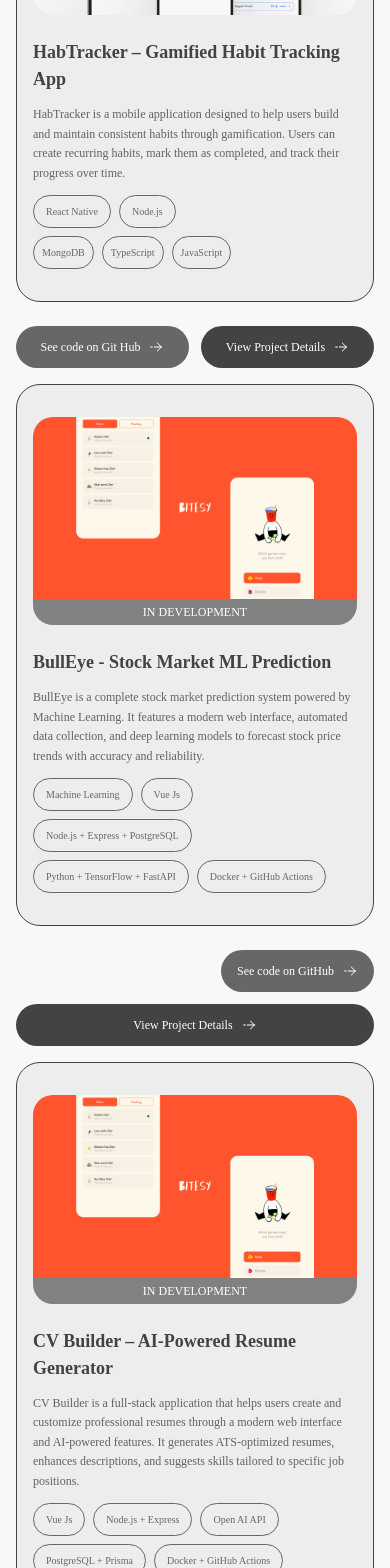
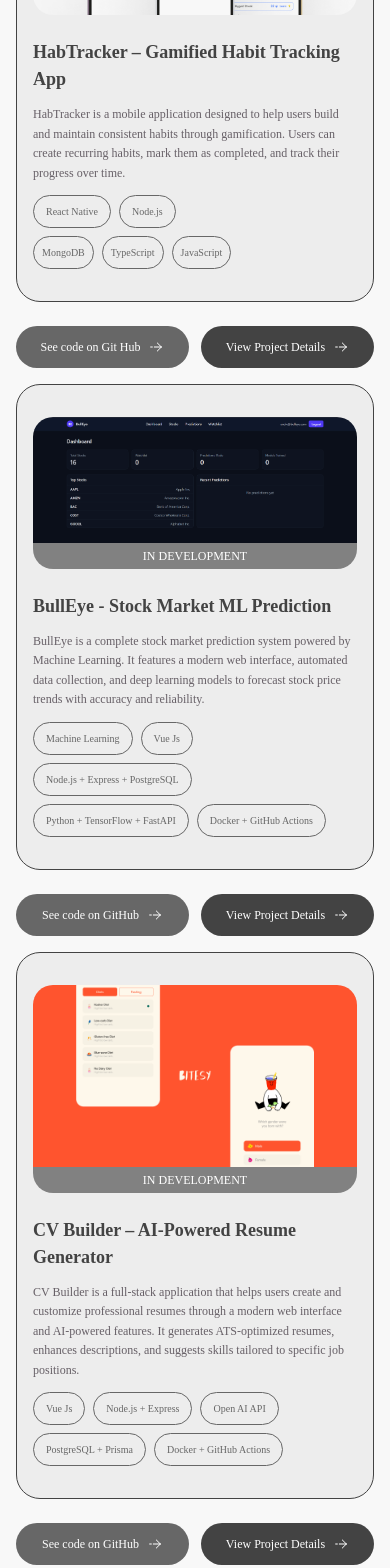
Before and after one commit to AndreRodrigues884/Portfolio, a Vue app: page /#/projects in a window 390 px wide. Shown: the part 432-2000 px from the top of the page. Built offline with nearby package versions, Linux system fonts and the light colour scheme.

Commit message:
update projects

```diff
--- a/package.json
+++ b/package.json
@@ -6,7 +6,9 @@
   "scripts": {
     "dev": "vite",
     "dev:backend": ".\\backend\\venv\\Scripts\\uvicorn.exe backend.server:app --reload --host 127.0.0.1 --port 8000",
-    "dev:all": "concurrently \"npm run dev:backend\" \"npm run dev\""
+    "dev:all": "concurrently \"npm run dev:backend\" \"npm run dev\"",
+    "build": "vite build",
+    "deploy": "gh-pages -d dist"
   },
   "dependencies": {
     "@tailwindcss/vite": "^4.1.11",
--- a/src/data/projects.js
+++ b/src/data/projects.js
@@ -6,6 +6,7 @@ import project3Img from '../assets/img/project1.png'
 import background_project1 from '../assets/img/project1.png'
 import background_project2 from '../assets/img/project2.png'
 import habtrackerVideo from '../assets/video/Habtracker.mp4'
+import bulleye_project from '../assets/img/bulleye.png'
 
 import figmaIcon from '../assets/img/figma.png'
 import miroIcon from '../assets/img/miro.png'
@@ -94,7 +95,7 @@ export const projects = [
     title: 'BullEye - Stock Market ML Prediction',
     link: '/projects/3',
     image: project3Img,
-    background_image: background_project1,
+    background_image: bulleye_project,
     description: `
   <p><strong>BullEye</strong> is a complete stock market prediction system powered by Machine Learning. It combines a modern web interface, robust backend, and intelligent data models to forecast stock price trends with high accuracy.</p>
   <br>
--- a/src/views/Projects.vue
+++ b/src/views/Projects.vue
@@ -91,7 +91,7 @@
 
                 <!-- Imagem com tamanho fixo em desktop e responsivo em mobile -->
                 <div class="flex flex-col w-full lg:w-64 lg:h-48 rounded-[20px] overflow-hidden flex-shrink-0">
-                    <img src="../assets/img/project1.png" alt="BullEye Project Preview"
+                    <img src="../assets/img/bulleye.png" alt="BullEye Project Preview"
                         class="w-full h-full object-contain" />
 
                     <!-- Caption -->
@@ -146,9 +146,9 @@
             </div>
 
             <!-- Botões -->
-            <div class="w-full flex justify-end flex-wrap gap-3 sm:gap-4">
+            <div class="w-full flex flex-row sm:flex-row justify-center sm:justify-end gap-3 sm:gap-4">
                 <button
-                    class="flex items-center px-4 py-3 bg-[#676767] text-white rounded-[50px] cursor-pointer hover-scale hover-glow smooth-transition">
+                    class="flex items-center justify-center px-4 py-3 bg-[#676767] text-white rounded-[50px] cursor-pointer w-full sm:w-auto hover-scale hover-glow smooth-transition">
                     <a href="https://github.com/AndreRodrigues884/BullEye" target="_blank" rel="noopener noreferrer"
                         class="mr-2 font-regular text-[12px] sm:text-[14px]">
                         See code on GitHub
@@ -228,9 +228,9 @@
             </div>
 
             <!-- Botões -->
-            <div class="w-full flex justify-end flex-wrap gap-3 sm:gap-4">
+            <div class="w-full flex flex-row sm:flex-row justify-center sm:justify-end gap-3 sm:gap-4">
                 <button
-                    class="flex items-center px-4 py-3 bg-[#676767] text-white rounded-[50px] cursor-pointer hover-scale hover-glow smooth-transition">
+                    class="flex items-center justify-center px-4 py-3 bg-[#676767] text-white rounded-[50px] cursor-pointer w-full sm:w-auto hover-scale hover-glow smooth-transition">
                     <a href="https://github.com/AndreRodrigues884/cv_builder" target="_blank" rel="noopener noreferrer"
                         class="mr-2 font-regular text-[12px] sm:text-[14px]">
                         See code on GitHub
```
Also changed, not shown: src/assets/img/bulleye.png (added).
